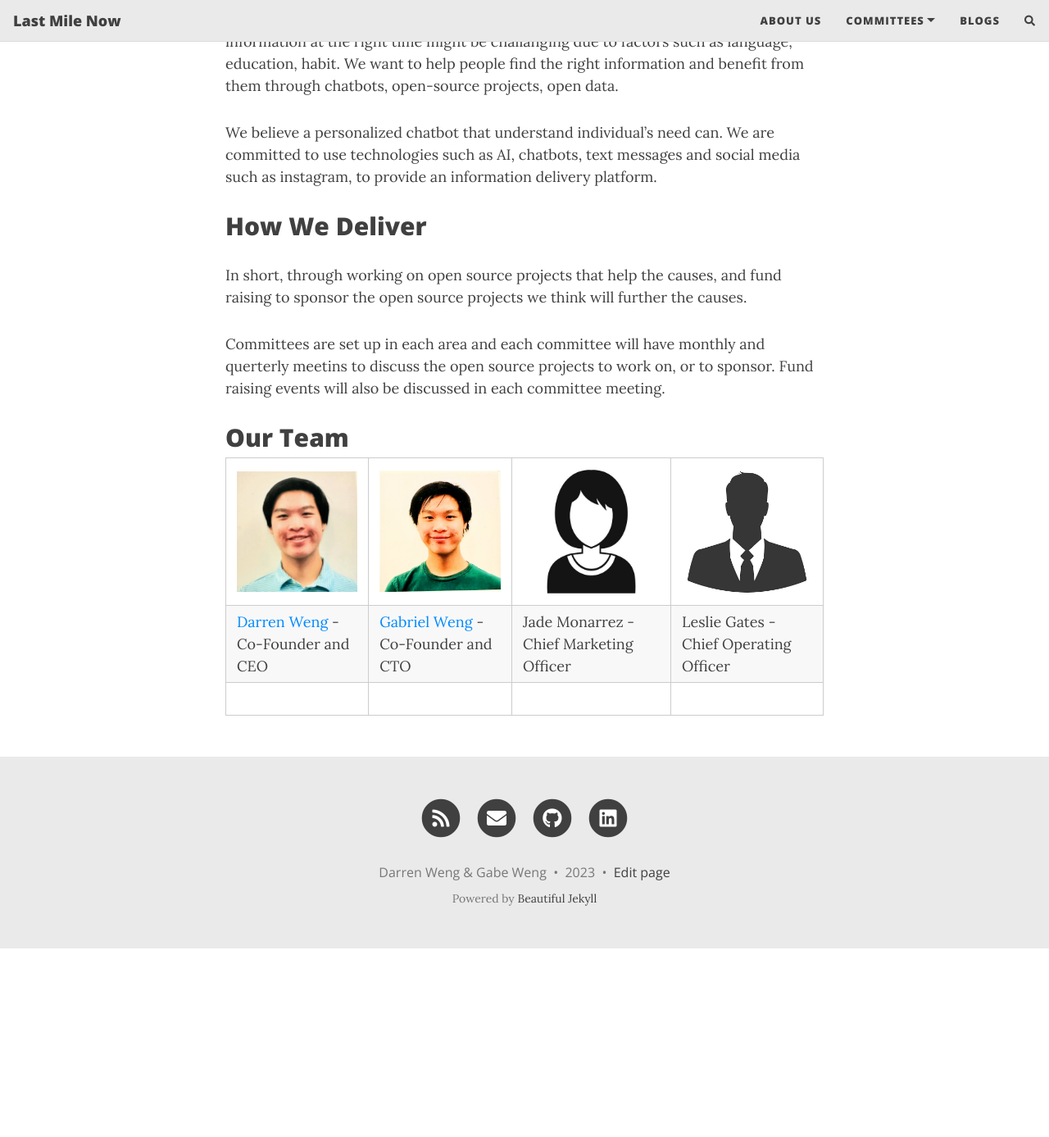
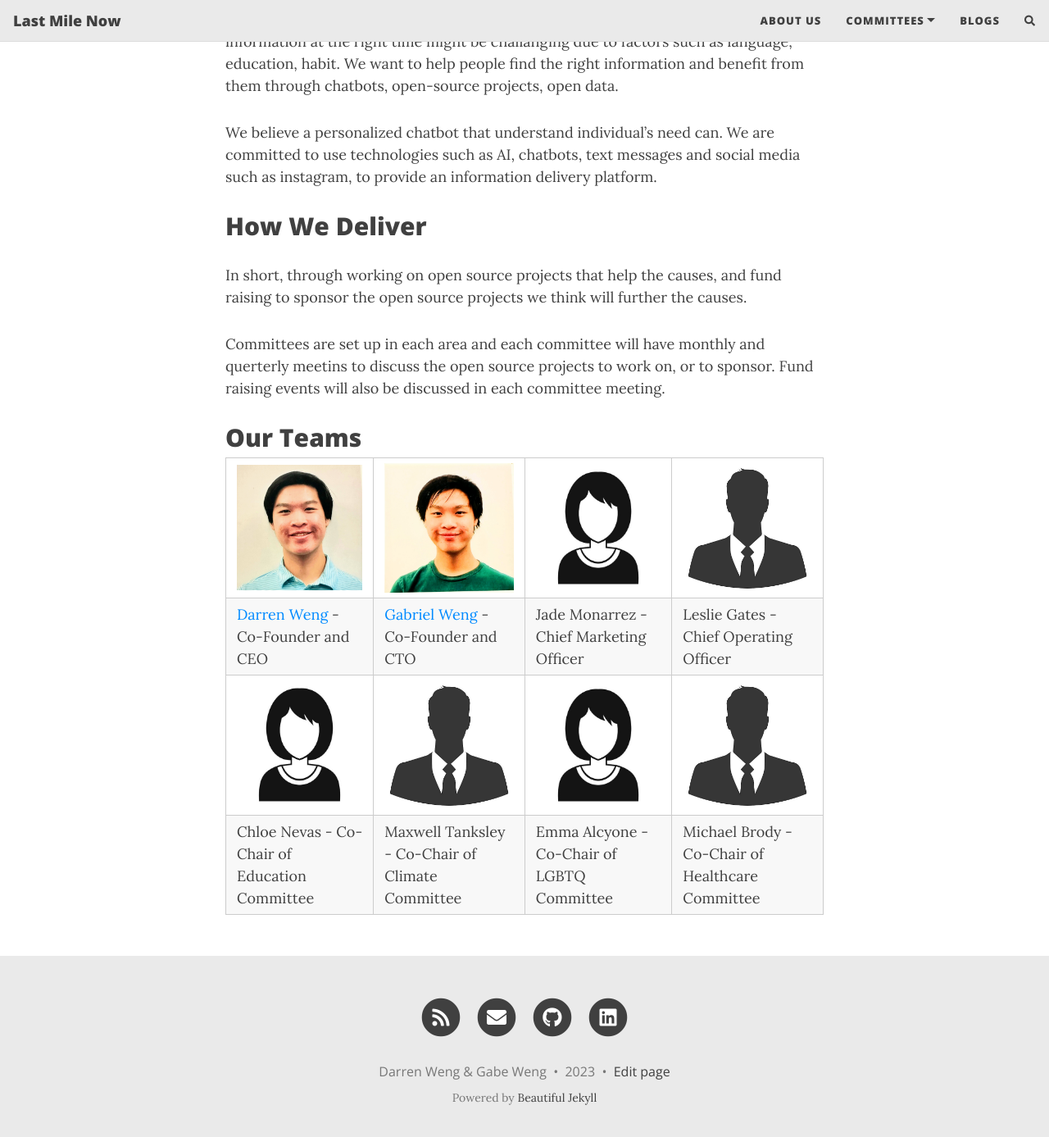
Before and after one commit to LastMileNow/lastmilenow.github.io, a Jekyll site: the page built from about.md, in a window 1280 px wide and 1400 px high, scrolled down 488 px. Shown: the top 1387 px of the window at 82% size. Built offline with Jekyll 4.4.1, drawn with Linux system fonts in a browser that asks for light colours; nearby versions of some CDN libraries; comment, search, counter and statistics services are not loaded; before the commit the page ends 1645 px from its top, so only the background shows below that.

Commit message:
committee members

```diff
--- a/about.md
+++ b/about.md
@@ -19,9 +19,10 @@ In short, through working on open source projects that help the causes, and fund
 
 Committees are set up in each area and each committee will have monthly and querterly meetins to discuss the open source projects to work on, or to sponsor. Fund raising events will also be discussed in each committee meeting.
 
-## Our Team
+## Our Teams
 
-| --- | --- | --- |
-| <img src="https://raw.githubusercontent.com/LastMileNow/lastmilenow.github.io/main/assets/img/darren_weng.jpg" alt="Darren Weng" width=250 /> | <img src="https://raw.githubusercontent.com/LastMileNow/lastmilenow.github.io/main/assets/img/gabeweng.jpg" alt="Gabe Weng" width=250 /> | <img src="https://raw.githubusercontent.com/LastMileNow/lastmilenow.github.io/main/assets/img/female_headshot.jpg" alt="Jade" width=250 /> | <img src="https://raw.githubusercontent.com/LastMileNow/lastmilenow.github.io/main/assets/img/male_headshot.jpg" alt="Leslie" width=250 />
-| [Darren Weng](https://www.darrenweng.com) - Co-Founder and CEO | [Gabriel Weng](https://www.gabrielweng.com) -  Co-Founder and CTO | Jade Monarrez - Chief Marketing Officer| Leslie Gates - Chief Operating Officer
-|
+| --- | --- | --- | --- |
+|<img src="https://raw.githubusercontent.com/LastMileNow/lastmilenow.github.io/main/assets/img/darren_weng.jpg" alt="Darren Weng" width=250 /> | <img src="https://raw.githubusercontent.com/LastMileNow/lastmilenow.github.io/main/assets/img/gabeweng.jpg" alt="Gabe Weng" width=250 /> | <img src="https://raw.githubusercontent.com/LastMileNow/lastmilenow.github.io/main/assets/img/female_headshot.jpg" alt="Jade" width=250 /> | <img src="https://raw.githubusercontent.com/LastMileNow/lastmilenow.github.io/main/assets/img/male_headshot.jpg" alt="Leslie" width=250 /> |
+| [Darren Weng](https://www.darrenweng.com) - Co-Founder and CEO | [Gabriel Weng](https://www.gabrielweng.com) -  Co-Founder and CTO | Jade Monarrez - Chief Marketing Officer| Leslie Gates - Chief Operating Officer|
+|<img src="https://raw.githubusercontent.com/LastMileNow/lastmilenow.github.io/main/assets/img/female_headshot.jpg" alt="" width=250 /> | <img src="https://raw.githubusercontent.com/LastMileNow/lastmilenow.github.io/main/assets/img/male_headshot.jpg" alt="" width=250 /> | <img src="https://raw.githubusercontent.com/LastMileNow/lastmilenow.github.io/main/assets/img/female_headshot.jpg" alt="" width=250 /> | <img src="https://raw.githubusercontent.com/LastMileNow/lastmilenow.github.io/main/assets/img/male_headshot.jpg" alt="" width=250 /> |
+| Chloe Nevas - Co-Chair of Education Committee | Maxwell Tanksley -  Co-Chair of Climate Committee | Emma Alcyone - Co-Chair of LGBTQ Committee| Michael Brody - Co-Chair of Healthcare Committee|
```
Also changed, not shown: healthcare.md (+6 -0 lines).
